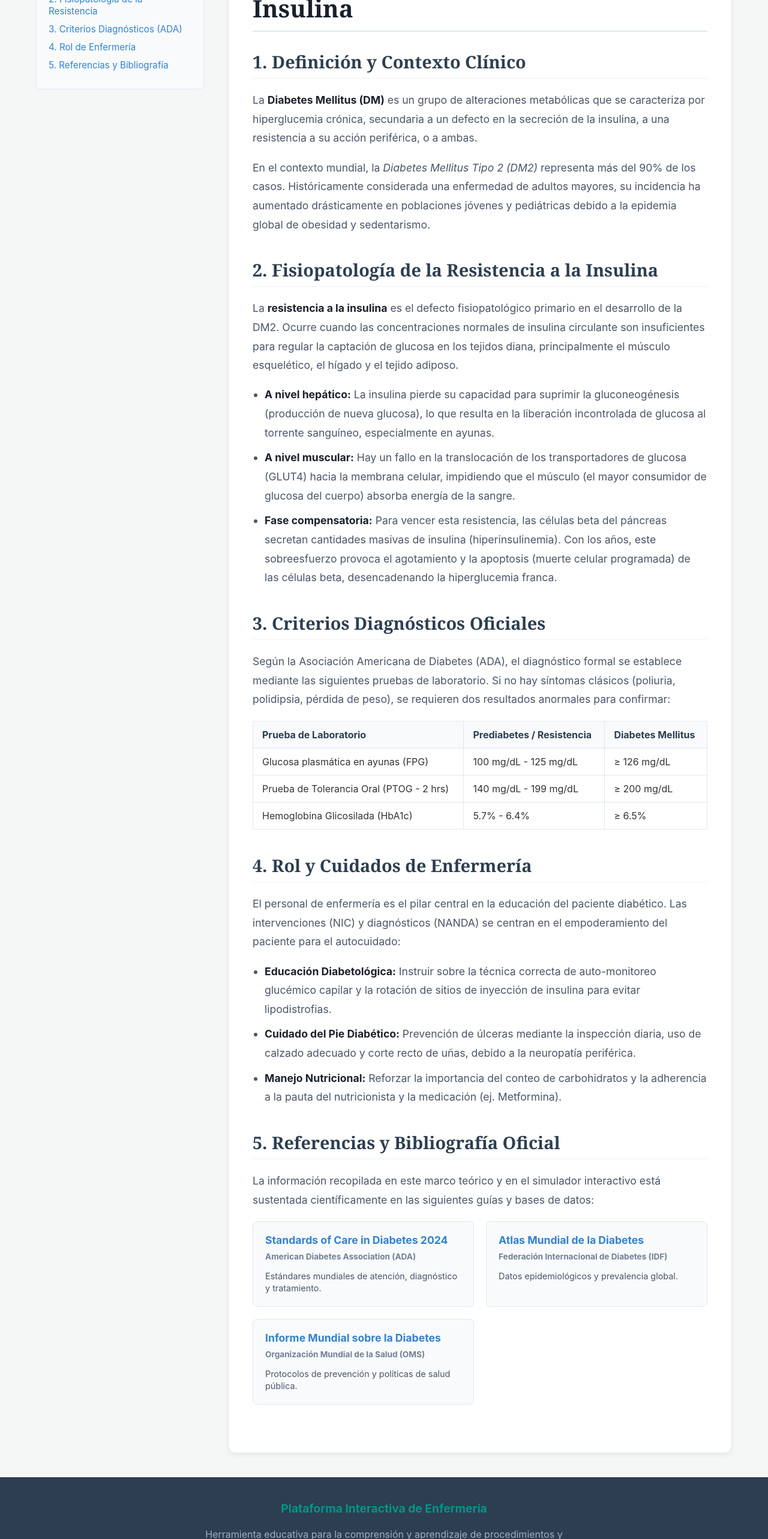
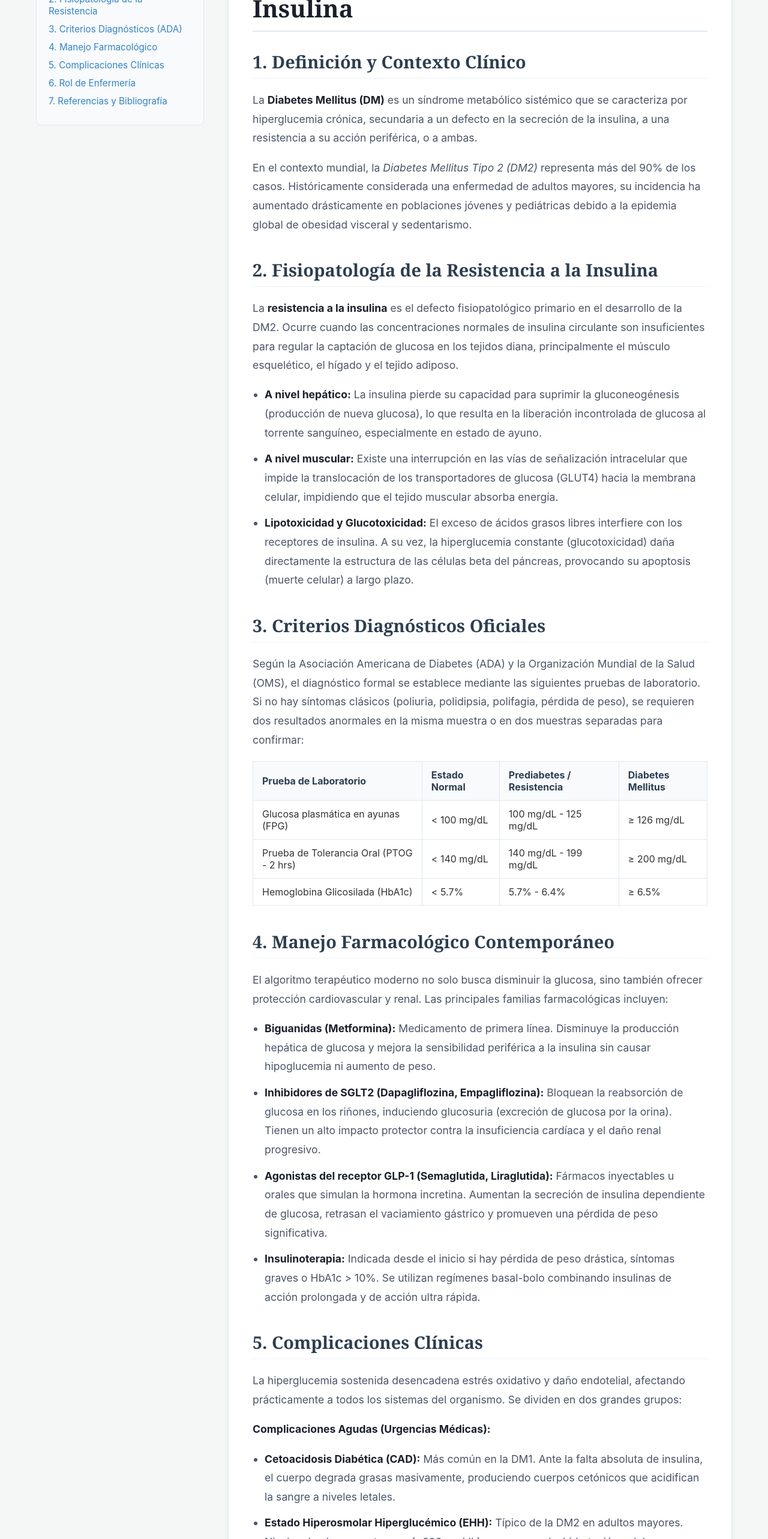
Before and after one commit to JandryHub/web-tesis-enfermeria, a Vue app: page /referencias in a window 1280 px wide. Shown: the part 220-2786 px from the top of the page at 60% size. Built offline with nearby package versions, Linux system fonts and the light colour scheme.

Commit message:
Expande marco teórico con complicaciones crónicas, farmacología avanzada y guías ALAD/AACE

```diff
--- a/src/views/Referencias.vue
+++ b/src/views/Referencias.vue
@@ -8,8 +8,10 @@
           <li><a href="#definicion">1. Definición y Contexto</a></li>
           <li><a href="#fisiopatologia">2. Fisiopatología de la Resistencia</a></li>
           <li><a href="#diagnostico">3. Criterios Diagnósticos (ADA)</a></li>
-          <li><a href="#enfermeria">4. Rol de Enfermería</a></li>
-          <li><a href="#bibliografia">5. Referencias y Bibliografía</a></li>
+          <li><a href="#farmacologia">4. Manejo Farmacológico</a></li>
+          <li><a href="#complicaciones">5. Complicaciones Clínicas</a></li>
+          <li><a href="#enfermeria">6. Rol de Enfermería</a></li>
+          <li><a href="#bibliografia">7. Referencias y Bibliografía</a></li>
         </ul>
       </div>
     </aside>
@@ -25,10 +27,10 @@
       <section id="definicion" class="wiki-section">
         <h2>1. Definición y Contexto Clínico</h2>
         <p>
-          La <b>Diabetes Mellitus (DM)</b> es un grupo de alteraciones metabólicas que se caracteriza por hiperglucemia crónica, secundaria a un defecto en la secreción de la insulina, a una resistencia a su acción periférica, o a ambas.
+          La <b>Diabetes Mellitus (DM)</b> es un síndrome metabólico sistémico que se caracteriza por hiperglucemia crónica, secundaria a un defecto en la secreción de la insulina, a una resistencia a su acción periférica, o a ambas.
         </p>
         <p>
-          En el contexto mundial, la <i>Diabetes Mellitus Tipo 2 (DM2)</i> representa más del 90% de los casos. Históricamente considerada una enfermedad de adultos mayores, su incidencia ha aumentado drásticamente en poblaciones jóvenes y pediátricas debido a la epidemia global de obesidad y sedentarismo.
+          En el contexto mundial, la <i>Diabetes Mellitus Tipo 2 (DM2)</i> representa más del 90% de los casos. Históricamente considerada una enfermedad de adultos mayores, su incidencia ha aumentado drásticamente en poblaciones jóvenes y pediátricas debido a la epidemia global de obesidad visceral y sedentarismo.
         </p>
       </section>
 
@@ -39,9 +41,9 @@
           La <b>resistencia a la insulina</b> es el defecto fisiopatológico primario en el desarrollo de la DM2. Ocurre cuando las concentraciones normales de insulina circulante son insuficientes para regular la captación de glucosa en los tejidos diana, principalmente el músculo esquelético, el hígado y el tejido adiposo.
         </p>
         <ul>
-          <li><b>A nivel hepático:</b> La insulina pierde su capacidad para suprimir la gluconeogénesis (producción de nueva glucosa), lo que resulta en la liberación incontrolada de glucosa al torrente sanguíneo, especialmente en ayunas.</li>
-          <li><b>A nivel muscular:</b> Hay un fallo en la translocación de los transportadores de glucosa (GLUT4) hacia la membrana celular, impidiendo que el músculo (el mayor consumidor de glucosa del cuerpo) absorba energía de la sangre.</li>
-          <li><b>Fase compensatoria:</b> Para vencer esta resistencia, las células beta del páncreas secretan cantidades masivas de insulina (hiperinsulinemia). Con los años, este sobreesfuerzo provoca el agotamiento y la apoptosis (muerte celular programada) de las células beta, desencadenando la hiperglucemia franca.</li>
+          <li><b>A nivel hepático:</b> La insulina pierde su capacidad para suprimir la gluconeogénesis (producción de nueva glucosa), lo que resulta en la liberación incontrolada de glucosa al torrente sanguíneo, especialmente en estado de ayuno.</li>
+          <li><b>A nivel muscular:</b> Existe una interrupción en las vías de señalización intracelular que impide la translocación de los transportadores de glucosa (GLUT4) hacia la membrana celular, impidiendo que el tejido muscular absorba energía.</li>
+          <li><b>Lipotoxicidad y Glucotoxicidad:</b> El exceso de ácidos grasos libres interfiere con los receptores de insulina. A su vez, la hiperglucemia constante (glucotoxicidad) daña directamente la estructura de las células beta del páncreas, provocando su apoptosis (muerte celular) a largo plazo.</li>
         </ul>
       </section>
 
@@ -49,13 +51,14 @@
       <section id="diagnostico" class="wiki-section">
         <h2>3. Criterios Diagnósticos Oficiales</h2>
         <p>
-          Según la Asociación Americana de Diabetes (ADA), el diagnóstico formal se establece mediante las siguientes pruebas de laboratorio. Si no hay síntomas clásicos (poliuria, polidipsia, pérdida de peso), se requieren dos resultados anormales para confirmar:
+          Según la Asociación Americana de Diabetes (ADA) y la Organización Mundial de la Salud (OMS), el diagnóstico formal se establece mediante las siguientes pruebas de laboratorio. Si no hay síntomas clásicos (poliuria, polidipsia, polifagia, pérdida de peso), se requieren dos resultados anormales en la misma muestra o en dos muestras separadas para confirmar:
         </p>
         <div class="tabla-academica">
           <table>
             <thead>
               <tr>
                 <th>Prueba de Laboratorio</th>
+                <th>Estado Normal</th>
                 <th>Prediabetes / Resistencia</th>
                 <th>Diabetes Mellitus</th>
               </tr>
@@ -63,16 +66,19 @@
             <tbody>
               <tr>
                 <td>Glucosa plasmática en ayunas (FPG)</td>
+                <td>< 100 mg/dL</td>
                 <td>100 mg/dL - 125 mg/dL</td>
                 <td>≥ 126 mg/dL</td>
               </tr>
               <tr>
                 <td>Prueba de Tolerancia Oral (PTOG - 2 hrs)</td>
+                <td>< 140 mg/dL</td>
                 <td>140 mg/dL - 199 mg/dL</td>
                 <td>≥ 200 mg/dL</td>
               </tr>
               <tr>
                 <td>Hemoglobina Glicosilada (HbA1c)</td>
+                <td>< 5.7%</td>
                 <td>5.7% - 6.4%</td>
                 <td>≥ 6.5%</td>
               </tr>
@@ -81,43 +87,91 @@
         </div>
       </section>
 
-      <!-- SECCIÓN 4 (Añadido especial para tesis de enfermería) -->
-      <section id="enfermeria" class="wiki-section">
-        <h2>4. Rol y Cuidados de Enfermería</h2>
+      <!-- SECCIÓN 4 NUEVA: FARMACOLOGÍA -->
+      <section id="farmacologia" class="wiki-section">
+        <h2>4. Manejo Farmacológico Contemporáneo</h2>
         <p>
-          El personal de enfermería es el pilar central en la educación del paciente diabético. Las intervenciones (NIC) y diagnósticos (NANDA) se centran en el empoderamiento del paciente para el autocuidado:
+          El algoritmo terapéutico moderno no solo busca disminuir la glucosa, sino también ofrecer protección cardiovascular y renal. Las principales familias farmacológicas incluyen:
         </p>
         <ul>
-          <li><b>Educación Diabetológica:</b> Instruir sobre la técnica correcta de auto-monitoreo glucémico capilar y la rotación de sitios de inyección de insulina para evitar lipodistrofias.</li>
-          <li><b>Cuidado del Pie Diabético:</b> Prevención de úlceras mediante la inspección diaria, uso de calzado adecuado y corte recto de uñas, debido a la neuropatía periférica.</li>
-          <li><b>Manejo Nutricional:</b> Reforzar la importancia del conteo de carbohidratos y la adherencia a la pauta del nutricionista y la medicación (ej. Metformina).</li>
+          <li><b>Biguanidas (Metformina):</b> Medicamento de primera línea. Disminuye la producción hepática de glucosa y mejora la sensibilidad periférica a la insulina sin causar hipoglucemia ni aumento de peso.</li>
+          <li><b>Inhibidores de SGLT2 (Dapagliflozina, Empagliflozina):</b> Bloquean la reabsorción de glucosa en los riñones, induciendo glucosuria (excreción de glucosa por la orina). Tienen un alto impacto protector contra la insuficiencia cardíaca y el daño renal progresivo.</li>
+          <li><b>Agonistas del receptor GLP-1 (Semaglutida, Liraglutida):</b> Fármacos inyectables u orales que simulan la hormona incretina. Aumentan la secreción de insulina dependiente de glucosa, retrasan el vaciamiento gástrico y promueven una pérdida de peso significativa.</li>
+          <li><b>Insulinoterapia:</b> Indicada desde el inicio si hay pérdida de peso drástica, síntomas graves o HbA1c > 10%. Se utilizan regímenes basal-bolo combinando insulinas de acción prolongada y de acción ultra rápida.</li>
         </ul>
       </section>
 
-      <!-- SECCIÓN 5: REFERENCIAS OFICIALES -->
+      <!-- SECCIÓN 5 NUEVA: COMPLICACIONES -->
+      <section id="complicaciones" class="wiki-section">
+        <h2>5. Complicaciones Clínicas</h2>
+        <p>
+          La hiperglucemia sostenida desencadena estrés oxidativo y daño endotelial, afectando prácticamente a todos los sistemas del organismo. Se dividen en dos grandes grupos:
+        </p>
+        <p><b>Complicaciones Agudas (Urgencias Médicas):</b></p>
+        <ul>
+          <li><b>Cetoacidosis Diabética (CAD):</b> Más común en la DM1. Ante la falta absoluta de insulina, el cuerpo degrada grasas masivamente, produciendo cuerpos cetónicos que acidifican la sangre a niveles letales.</li>
+          <li><b>Estado Hiperosmolar Hiperglucémico (EHH):</b> Típico de la DM2 en adultos mayores. Niveles de glucosa extremos (>600 mg/dL) que causan deshidratación celular severa y alteraciones neurológicas, sin acidosis significativa.</li>
+          <li><b>Hipoglucemia:</b> (< 70 mg/dL). Generalmente iatrogénica (causada por exceso de medicación, saltarse comidas o ejercicio intenso sin ajuste de dosis).</li>
+        </ul>
+        <p><b>Complicaciones Crónicas (Micro y Macrovasculares):</b></p>
+        <ul>
+          <li><b>Neuropatía Periférica:</b> Pérdida de sensibilidad táctil y dolorosa, principalmente en extremidades inferiores (en "calcetín"), siendo la principal causa del Pie Diabético.</li>
+          <li><b>Nefropatía Diabética:</b> Daño a los glomérulos renales manifestado inicialmente por microalbuminuria, progresando a Insuficiencia Renal Crónica (necesidad de diálisis).</li>
+          <li><b>Retinopatía Diabética:</b> Daño a los vasos sanguíneos de la retina; principal causa de ceguera prevenible en adultos.</li>
+          <li><b>Enfermedad Cardiovascular:</b> Los pacientes con DM2 tienen un riesgo 2 a 4 veces mayor de sufrir infartos agudos de miocardio (IAM) y accidentes cerebrovasculares (ACV).</li>
+        </ul>
+      </section>
+
+      <!-- SECCIÓN 6 -->
+      <section id="enfermeria" class="wiki-section">
+        <h2>6. Rol y Cuidados de Enfermería</h2>
+        <p>
+          El personal de enfermería es el pilar central en la educación y monitoreo del paciente diabético. Las intervenciones (NIC) y diagnósticos (NANDA) se centran en el empoderamiento del paciente para el autocuidado:
+        </p>
+        <ul>
+          <li><b>Educación Diabetológica Continua:</b> Instruir sobre la técnica correcta de auto-monitoreo glucémico capilar y la calibración de dispositivos.</li>
+          <li><b>Administración Segura:</b> Enseñar la correcta rotación de sitios de inyección de insulina (abdomen, muslos, glúteos, brazos) para evitar hipertrofia o lipodistrofia del tejido subcutáneo.</li>
+          <li><b>Prevención del Pie Diabético:</b> Educar sobre la inspección diaria con espejo, lavado y secado meticuloso interdigital, lubricación (evitando entre los dedos), uso de calcetines sin costuras y calzado adecuado.</li>
+          <li><b>Reconocimiento de Alertas:</b> Entrenar al paciente y familiares en la regla del 15/15 para tratar la hipoglucemia (ingerir 15 gramos de carbohidratos de acción rápida y esperar 15 minutos).</li>
+        </ul>
+      </section>
+
+      <!-- SECCIÓN 7: REFERENCIAS OFICIALES AMPLIADAS -->
       <section id="bibliografia" class="wiki-section ref-section">
-        <h2>5. Referencias y Bibliografía Oficial</h2>
+        <h2>7. Referencias y Bibliografía Oficial</h2>
         <p>
-          La información recopilada en este marco teórico y en el simulador interactivo está sustentada científicamente en las siguientes guías y bases de datos:
+          La información recopilada en este marco teórico clínico está sustentada científicamente en las siguientes guías y bases de datos internacionales:
         </p>
 
         <div class="links-grid">
           <a href="https://diabetesjournals.org/care/issue/47/Supplement_1" target="_blank" class="link-card">
             <h4>Standards of Care in Diabetes 2024</h4>
             <p class="autor">American Diabetes Association (ADA)</p>
-            <p class="descripcion">Estándares mundiales de atención, diagnóstico y tratamiento.</p>
+            <p class="descripcion">Estándares mundiales de atención, diagnóstico, farmacología y tratamiento integral.</p>
+          </a>
+
+          <a href="https://www.revistaalad.com/guias/5600AX191_guias_alad_2019.pdf" target="_blank" class="link-card">
+            <h4>Guías ALAD sobre Diagnóstico y Tratamiento</h4>
+            <p class="autor">Asociación Latinoamericana de Diabetes</p>
+            <p class="descripcion">Consenso clínico y epidemiológico adaptado a la población hispana y latinoamericana.</p>
+          </a>
+
+          <a href="https://pro.aace.com/disease-state-resources/diabetes/clinical-practice-guidelines" target="_blank" class="link-card">
+            <h4>Comprehensive Type 2 Diabetes Management</h4>
+            <p class="autor">American Association of Clinical Endocrinology (AACE)</p>
+            <p class="descripcion">Algoritmos avanzados para el manejo médico y prevención de complicaciones cardiovasculares.</p>
           </a>
 
           <a href="https://diabetesatlas.org/" target="_blank" class="link-card">
             <h4>Atlas Mundial de la Diabetes</h4>
             <p class="autor">Federación Internacional de Diabetes (IDF)</p>
-            <p class="descripcion">Datos epidemiológicos y prevalencia global.</p>
+            <p class="descripcion">Datos epidemiológicos y proyecciones del impacto de la diabetes a nivel mundial.</p>
           </a>
 
           <a href="https://www.who.int/es/publications/i/item/9789241565257" target="_blank" class="link-card">
             <h4>Informe Mundial sobre la Diabetes</h4>
             <p class="autor">Organización Mundial de la Salud (OMS)</p>
-            <p class="descripcion">Protocolos de prevención y políticas de salud pública.</p>
+            <p class="descripcion">Protocolos de prevención primaria y políticas de salud pública globales.</p>
           </a>
         </div>
       </section>
@@ -145,7 +199,7 @@ html {
 .wiki-sidebar {
   width: 280px;
   position: sticky;
-  top: 90px; /* Se queda fijo al hacer scroll */
+  top: 90px;
   background: #f8fafc;
   border: 1px solid #e2e8f0;
   padding: 20px;
@@ -197,7 +251,7 @@ html {
   font-size: 2.5rem;
   color: #1a202c;
   margin: 0 0 10px 0;
-  font-family: 'Georgia', serif; /* Le da el toque académico/enciclopédico */
+  font-family: 'Georgia', serif;
 }
 
 .wiki-header hr {
@@ -208,7 +262,7 @@ html {
 
 .wiki-section {
   margin-bottom: 40px;
-  scroll-margin-top: 100px; /* Para que al hacer clic en el índice, el título no quede escondido bajo el menú */
+  scroll-margin-top: 100px;
 }
 
 .wiki-section h2 {
@@ -235,7 +289,7 @@ html {
 }
 
 .wiki-section li {
-  margin-bottom: 10px;
+  margin-bottom: 12px;
 }
 
 .wiki-section b {
@@ -268,7 +322,7 @@ html {
 /* Tarjetas de Referencia */
 .links-grid {
   display: grid;
-  grid-template-columns: repeat(auto-fit, minmax(250px, 1fr));
+  grid-template-columns: repeat(auto-fit, minmax(300px, 1fr));
   gap: 20px;
   margin-top: 20px;
 }
@@ -280,6 +334,8 @@ html {
   border-radius: 8px;
   text-decoration: none;
   transition: transform 0.2s, box-shadow 0.2s;
+  display: flex;
+  flex-direction: column;
 }
 
 .link-card:hover {
@@ -290,8 +346,9 @@ html {
 
 .link-card h4 {
   color: #3182ce;
-  margin: 0 0 5px 0;
+  margin: 0 0 8px 0;
   font-size: 1.1rem;
+  line-height: 1.3;
 }
 
 .link-card .autor {
@@ -302,13 +359,13 @@ html {
 }
 
 .link-card .descripcion {
-  font-size: 0.9rem;
+  font-size: 0.95rem;
   color: #4a5568;
-  line-height: 1.4;
+  line-height: 1.5;
   margin: 0;
 }
 
-/* Diseño Responsivo para pantallas pequeñas */
+/* Diseño Responsivo */
 @media (max-width: 900px) {
   .wiki-layout {
     flex-direction: column;
```
